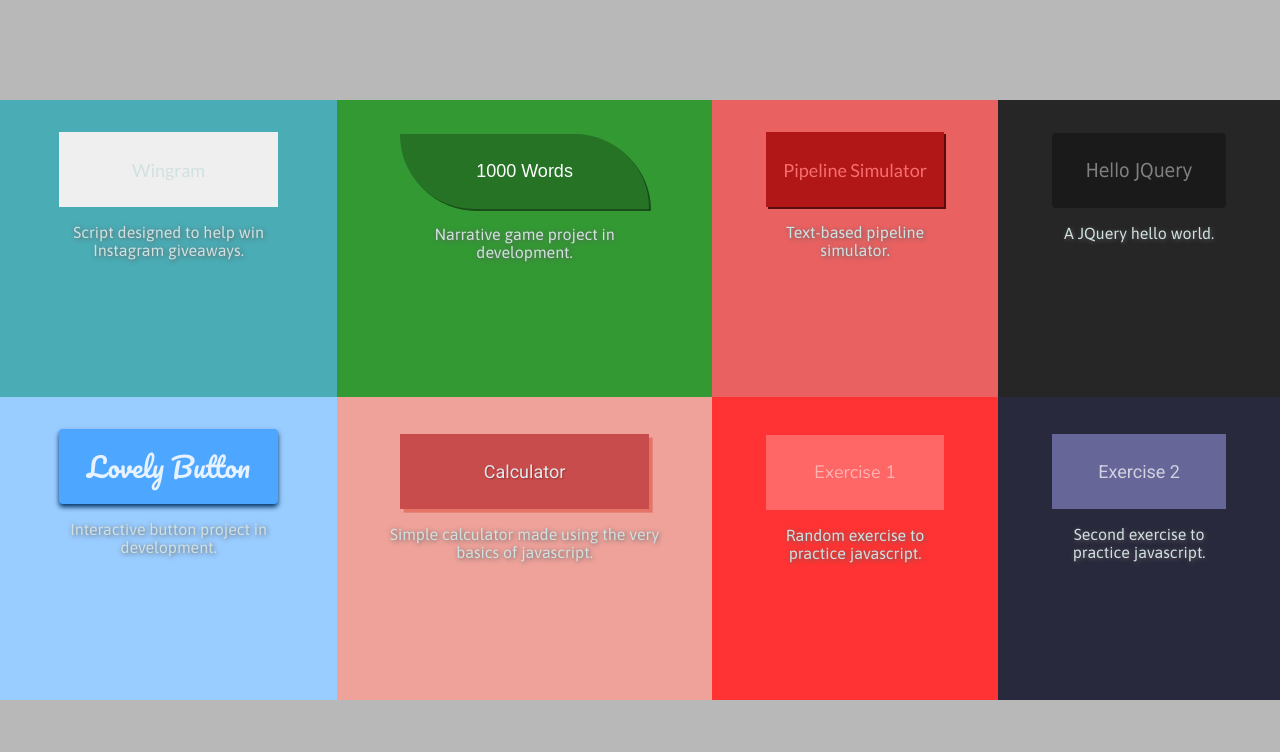
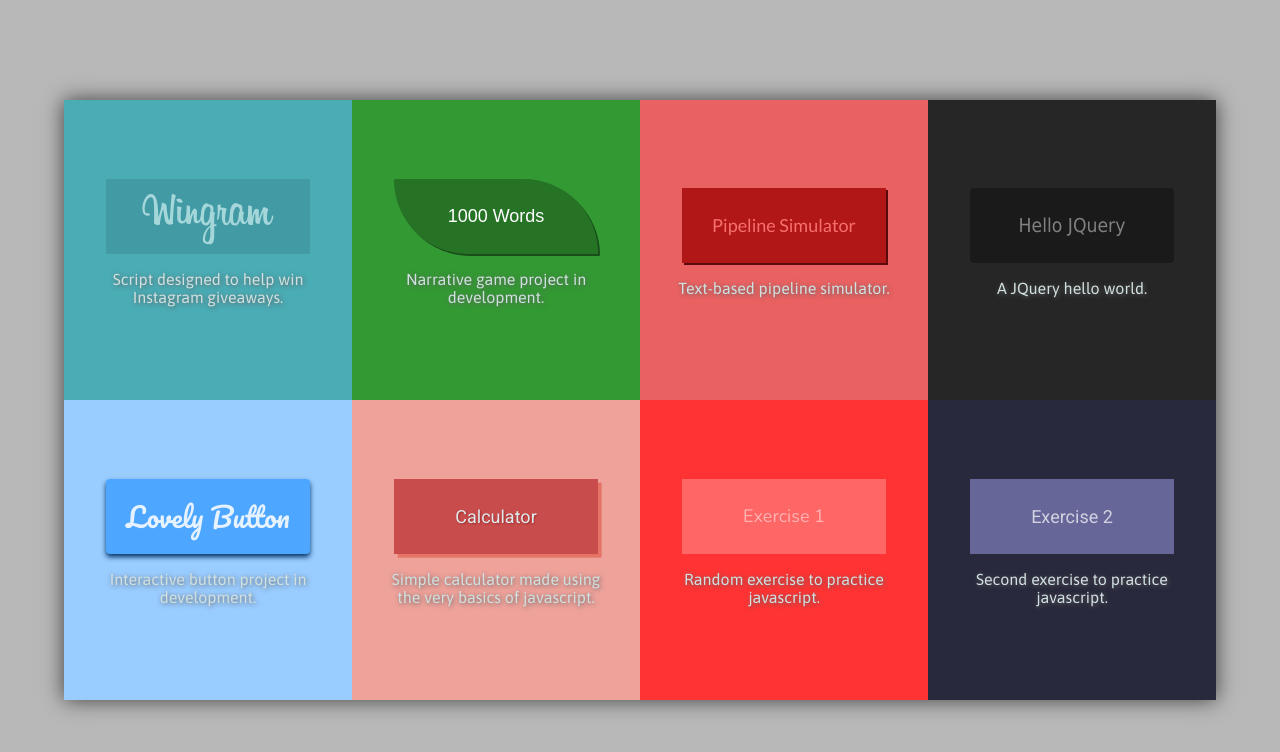
Before and after one commit to almeidajonathan42/jonathanrocha00.github.io, a plain HTML site: page index.html in a window 1280 px wide. Drawn offline with nearby package versions, Linux system fonts and the light colour scheme.

Commit message:
Consertando essa coisa de Git

```diff
--- a/indexCSS.css
+++ b/indexCSS.css
@@ -22,12 +22,7 @@ body, html {
     display: table;
     margin: auto;
     height: 75%;
-<<<<<<< HEAD
     width: 90%;
-=======
-    width: 75%;
-    min-width: 650px;
->>>>>>> origin/master
     box-shadow: 0px 0px 20px #404040;
 }
 .tableRow {
@@ -35,13 +30,8 @@ body, html {
 }
 .tableCell {
     display: table-cell;
-<<<<<<< HEAD
     width: 25%;
     padding: 1em;
-=======
-    width: 50%;
-    padding: 2em;
->>>>>>> origin/master
     vertical-align: middle;
 }
 button {
@@ -56,14 +46,6 @@ button {
     cursor: pointer;
     /*transition: all 0.2s ease-in-out;*/
 }
-<<<<<<< HEAD
-=======
-/*
-button:hover {
-    transform: scale(1.05);
-}
-*/
->>>>>>> origin/master
 
 /*=============================WINGRAM============================*/
     #wingram {
```
